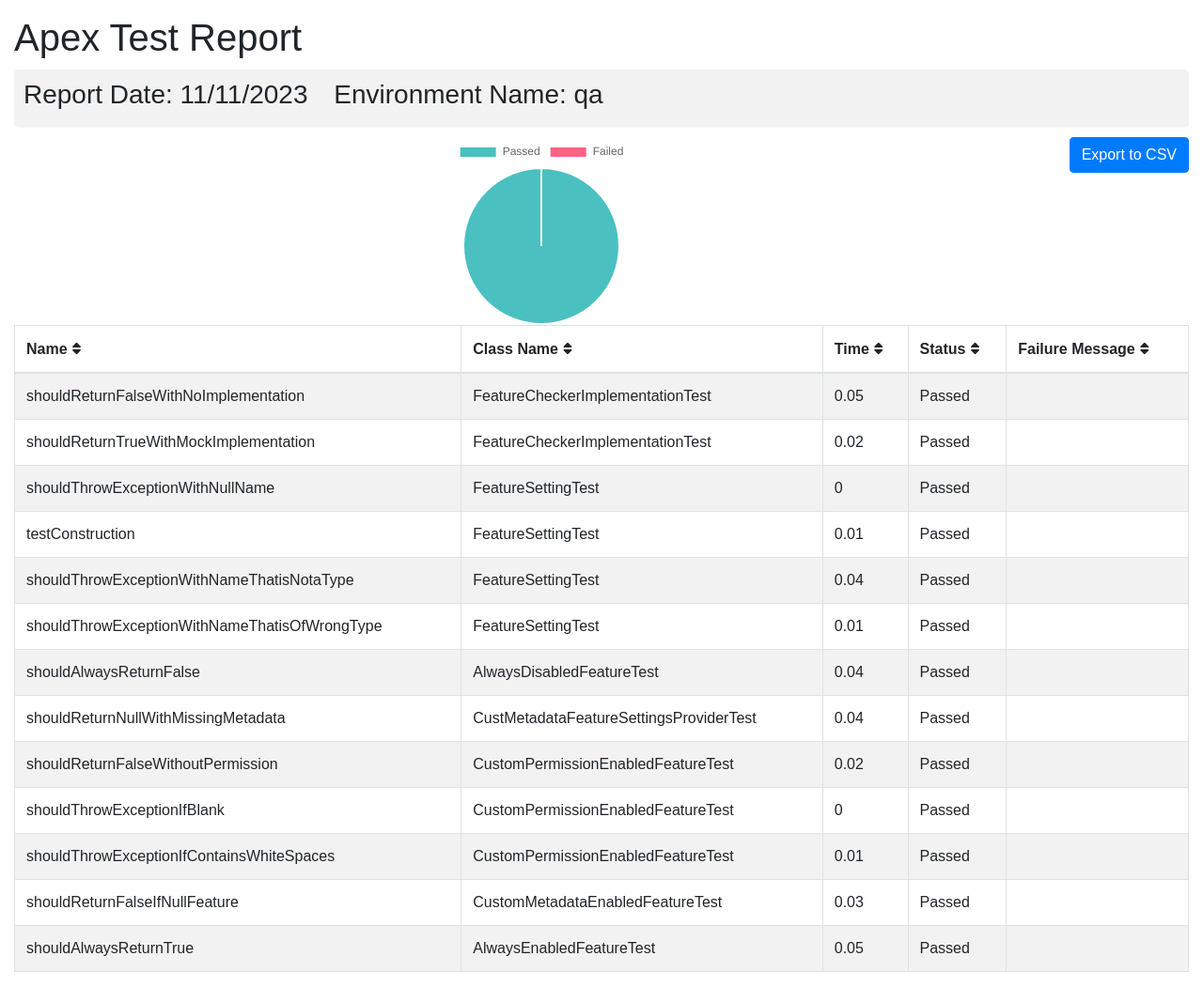
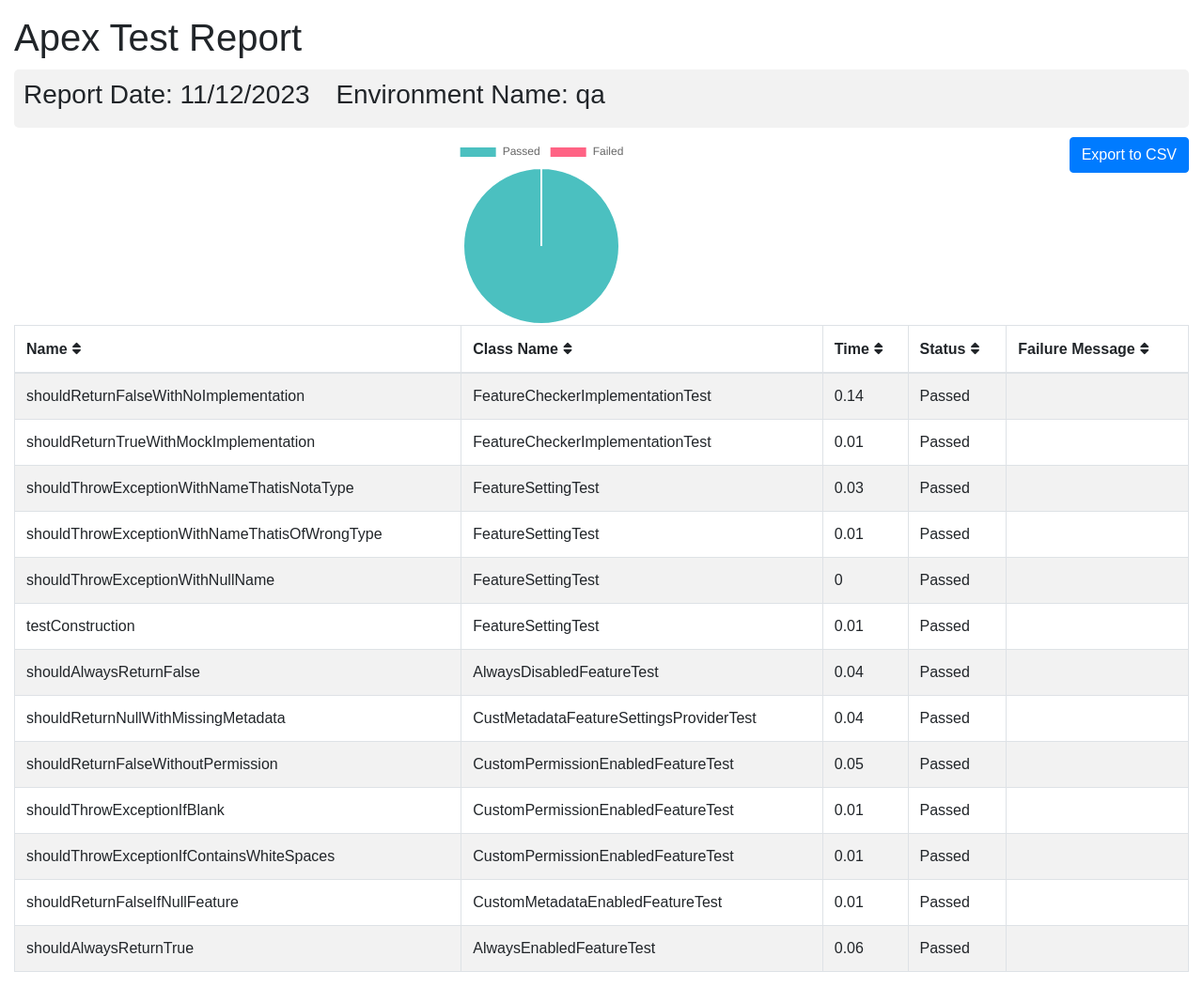
Before and after one commit to flxbl-io/sfops-dashboard, a Jekyll site: the page apextestResults/qa.html, which Jekyll copies as it is, in a window 1280 px wide. Shown: the whole page at 94% size. Built offline with Jekyll 4.4.1, drawn with Linux system fonts in a browser that asks for light colours.

Commit message:
updated test results of qa

```diff
--- a/apextestResults/qa.html
+++ b/apextestResults/qa.html
@@ -102,7 +102,7 @@
       <div class="container-fluid">
         <h1 class="mt-3">Apex Test Report</h1>
         <div class="info-card">
-        <h3>Report Date: 11/11/2023 <span style="margin-left: 20px;">Environment Name: qa</span></h3>
+        <h3>Report Date: 11/12/2023 <span style="margin-left: 20px;">Environment Name: qa</span></h3>
         </div>
         <button onclick="exportTableToCSV('testReport.csv')" class="btn btn-primary float-right">Export to CSV</button>
         <div id="chart-container">
@@ -123,14 +123,28 @@
         <tr>
           <td>shouldReturnFalseWithNoImplementation</td>
           <td>FeatureCheckerImplementationTest</td>
-          <td>0.05</td>
+          <td>0.14</td>
           <td>Passed</td>
           <td></td>
         </tr>
         <tr>
           <td>shouldReturnTrueWithMockImplementation</td>
           <td>FeatureCheckerImplementationTest</td>
-          <td>0.02</td>
+          <td>0.01</td>
+          <td>Passed</td>
+          <td></td>
+        </tr>
+        <tr>
+          <td>shouldThrowExceptionWithNameThatisNotaType</td>
+          <td>FeatureSettingTest</td>
+          <td>0.03</td>
+          <td>Passed</td>
+          <td></td>
+        </tr>
+        <tr>
+          <td>shouldThrowExceptionWithNameThatisOfWrongType</td>
+          <td>FeatureSettingTest</td>
+          <td>0.01</td>
           <td>Passed</td>
           <td></td>
         </tr>
@@ -143,20 +157,6 @@
         </tr>
         <tr>
           <td>testConstruction</td>
-          <td>FeatureSettingTest</td>
-          <td>0.01</td>
-          <td>Passed</td>
-          <td></td>
-        </tr>
-        <tr>
-          <td>shouldThrowExceptionWithNameThatisNotaType</td>
-          <td>FeatureSettingTest</td>
-          <td>0.04</td>
-          <td>Passed</td>
-          <td></td>
-        </tr>
-        <tr>
-          <td>shouldThrowExceptionWithNameThatisOfWrongType</td>
           <td>FeatureSettingTest</td>
           <td>0.01</td>
           <td>Passed</td>
@@ -179,14 +179,14 @@
         <tr>
           <td>shouldReturnFalseWithoutPermission</td>
           <td>CustomPermissionEnabledFeatureTest</td>
-          <td>0.02</td>
+          <td>0.05</td>
           <td>Passed</td>
           <td></td>
         </tr>
         <tr>
           <td>shouldThrowExceptionIfBlank</td>
           <td>CustomPermissionEnabledFeatureTest</td>
-          <td>0</td>
+          <td>0.01</td>
           <td>Passed</td>
           <td></td>
         </tr>
@@ -200,14 +200,14 @@
         <tr>
           <td>shouldReturnFalseIfNullFeature</td>
           <td>CustomMetadataEnabledFeatureTest</td>
-          <td>0.03</td>
+          <td>0.01</td>
           <td>Passed</td>
           <td></td>
         </tr>
         <tr>
           <td>shouldAlwaysReturnTrue</td>
           <td>AlwaysEnabledFeatureTest</td>
-          <td>0.05</td>
+          <td>0.06</td>
           <td>Passed</td>
           <td></td>
         </tr>
```
